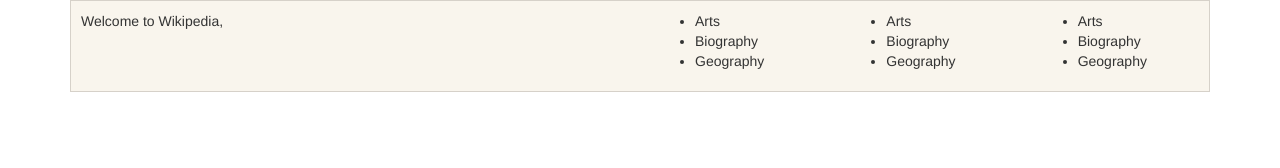
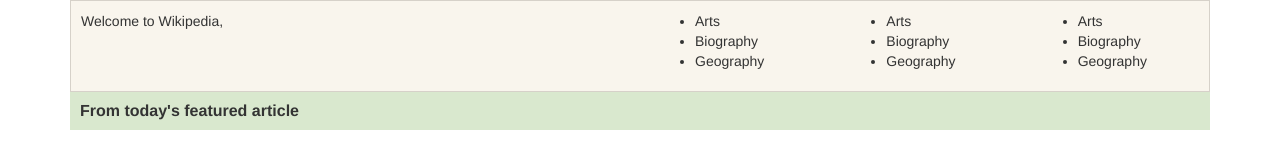
Before and after one commit to kategoss/wikipedia-site, a plain HTML site: page index.html in a window 1280 px wide. Drawn offline with Linux system fonts and the light colour scheme.

Commit message:
add green box setup and title

```diff
--- a/css/styles.css
+++ b/css/styles.css
@@ -3,3 +3,8 @@
   border: solid 1px #d6d1c9;
   padding: 10px;
 }
+
+.greenbox {
+  background: #d9e8ce;
+  padding: 10px;
+}
--- a/index.html
+++ b/index.html
@@ -36,6 +36,11 @@
           </div>
         </div>
       </div>
+      <div class="greenbox">
+
+          <h4 class="panel-title"><strong>From today's featured article</strong></h4>
+        </div>
+      </div>
     </div>
   </body>
 </html>
```
